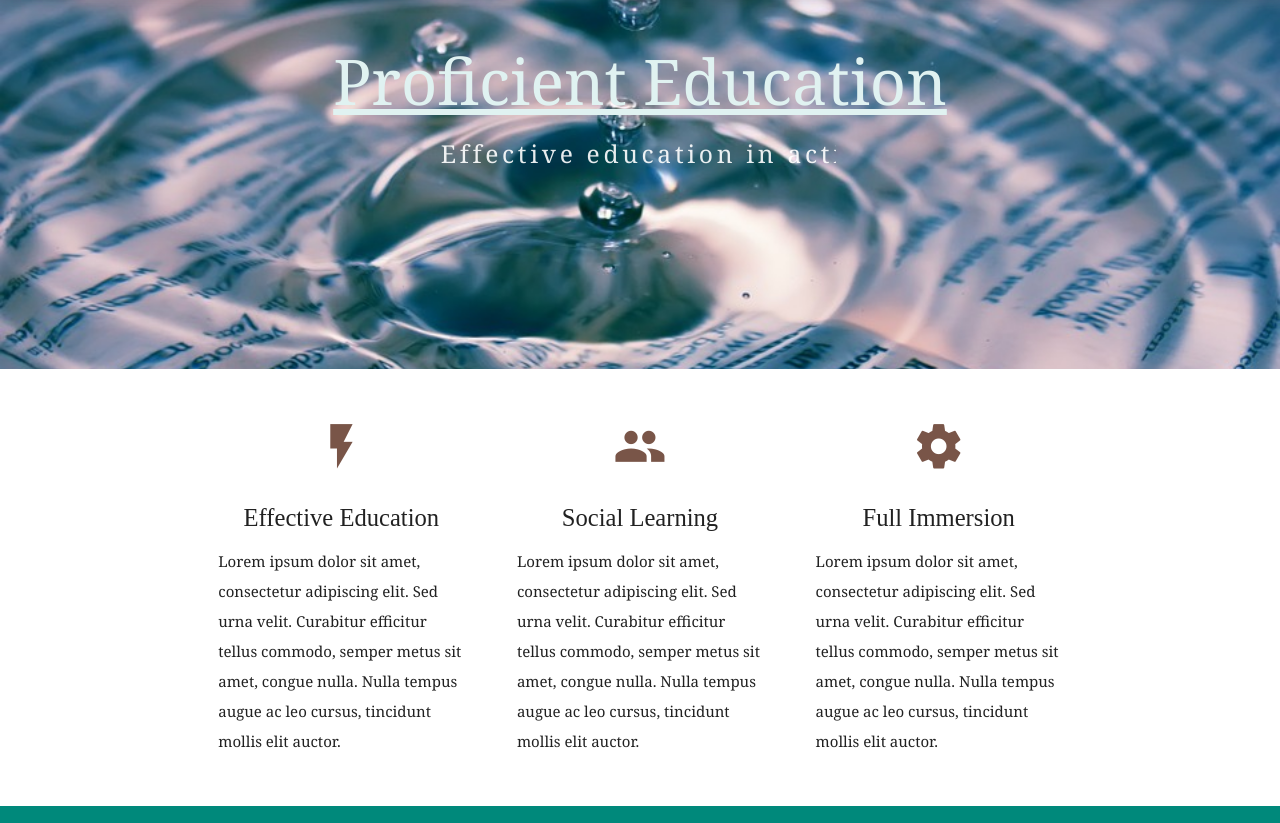
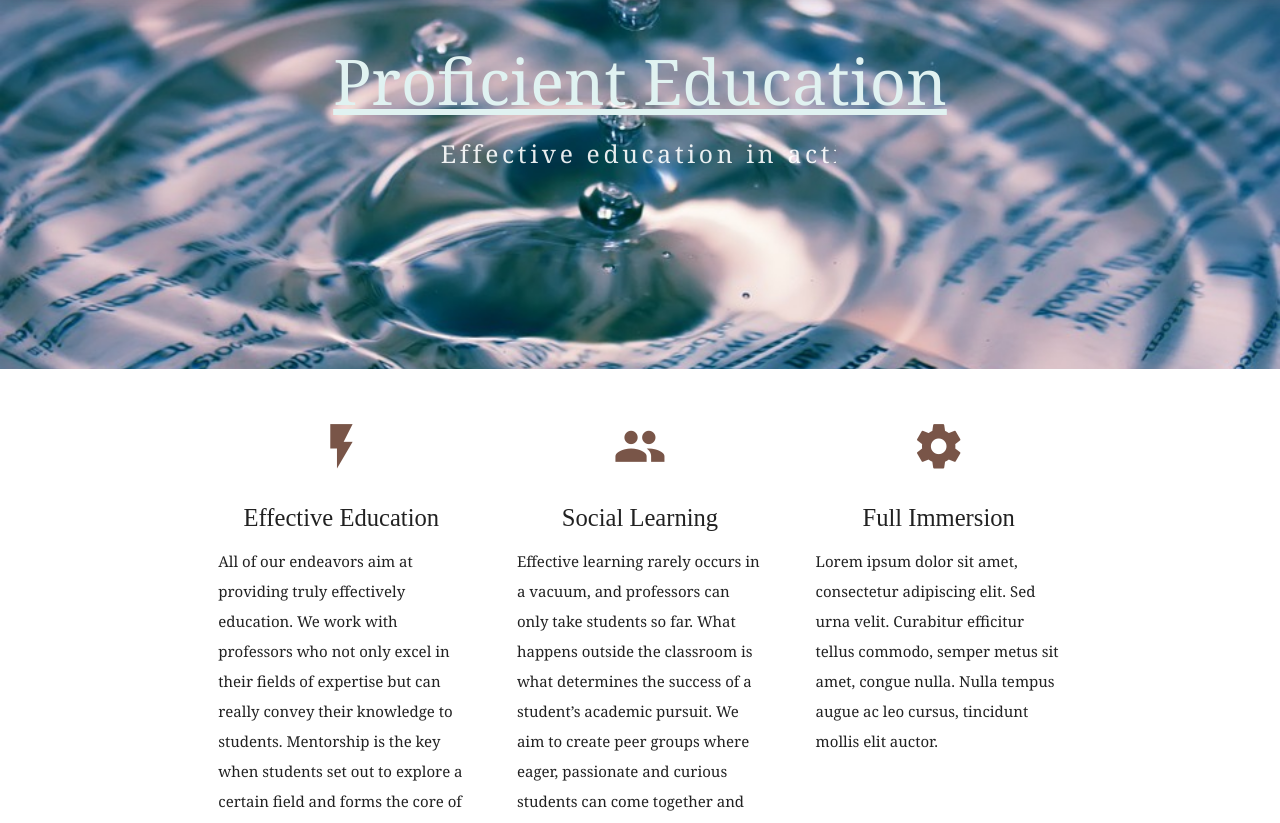
Before and after one commit to garyhlai/proficient-education, a plain HTML site: page index.html in a window 1280 px wide. Shown: the part 75-898 px from the top of the page. Drawn offline with nearby package versions, Linux system fonts and the light colour scheme.

Commit message:
revises text

```diff
--- a/index.html
+++ b/index.html
@@ -58,20 +58,12 @@
            <!-- <div class="row center">-->
             <div class="typewriter">
            <!-- <div class="row center">-->
-              <h5 class="header col s12 light"
-                >Effective education in action.</h5
-              >
+              <h5 class="header col s12 light">Effective education in action.</h5>
 
 
             </div>
-            <!--<div class="row center">
-            <a
-              href="http://materializecss.com/getting-started.html"
-              id="download-button"
-              class="btn-large waves-effect waves-light teal lighten-1"
-              >Get Started</a
-            >
-          </div>-->
+
+          </div>
             <br /><br />
           </div>
         </div>
@@ -92,11 +84,7 @@
              <h5 class="center" style="font-family: serif;"">Effective Education</h5>
 
               <p class="light">
-                Lorem ipsum dolor sit amet, consectetur adipiscing elit. Sed
-                urna velit. Curabitur efficitur tellus commodo, semper metus sit
-                amet, congue nulla. Nulla tempus augue ac leo cursus, tincidunt
-                mollis elit auctor.
-              </p>
+                All of our endeavors aim at providing truly effectively education. We work with professors who not only excel in their fields of expertise but can really convey their knowledge to students. Mentorship is the key when students set out to explore a certain field and forms the core of Proficient Education. We believe that putting the professor and the student in a context where the two are fully engaged with each other is the best thing for achieving proficient learning.   </p>
             </div>
           </div>
 
@@ -108,11 +96,8 @@
               <h5 class="center" style="font-family: serif;"">Social Learning</h5>
 
               <p class="light">
-                Lorem ipsum dolor sit amet, consectetur adipiscing elit. Sed
-                urna velit. Curabitur efficitur tellus commodo, semper metus sit
-                amet, congue nulla. Nulla tempus augue ac leo cursus, tincidunt
-                mollis elit auctor.</p
-              >
+                  Effective learning rarely occurs in a vacuum, and professors can only take students so far. What happens outside the classroom is what determines the success of a student’s academic pursuit. We aim to create peer groups where eager, passionate and curious students can come together and inspire one another Lifelong friendships are formed where the students continuously challenge and push each other to their intellectual limits long after our programs.
+               </p>
             </div>
           </div>
 
```
